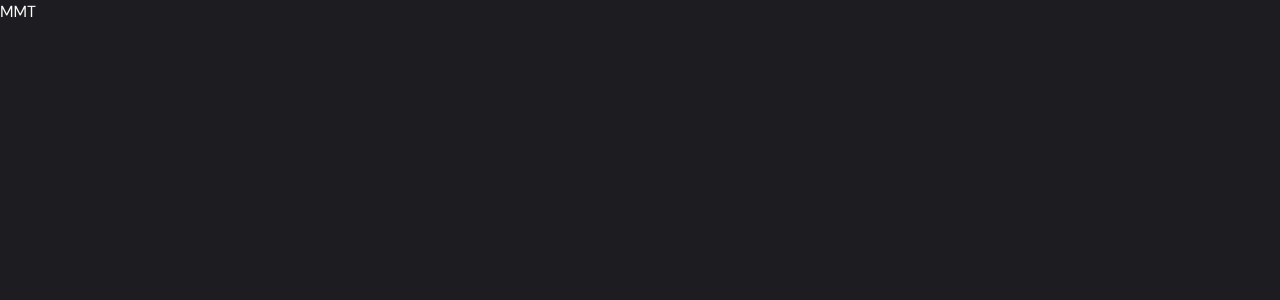
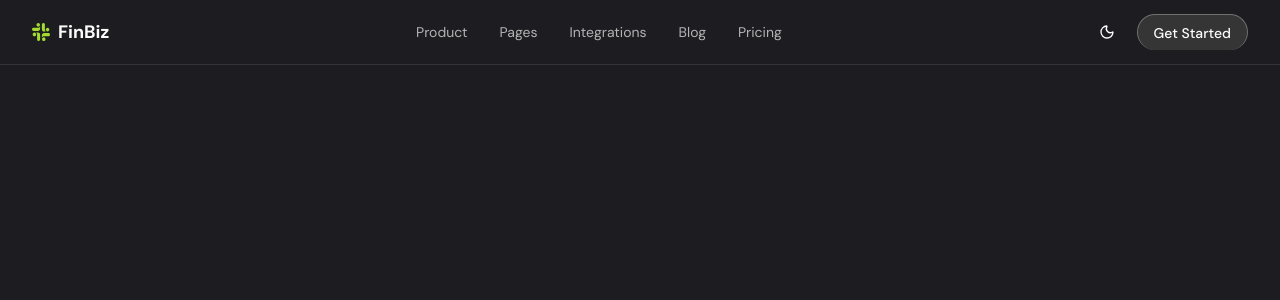
Before and after one commit to mmt20/reactjs-finance-saas, a React (Vite) app: page / in a window 1280 px wide. Shown: the top 300 px of the page. Built offline with nearby package versions, Linux system fonts and the light colour scheme.

Commit message:
feat: make Header and revise Button variants to match design

```diff
--- a/index.html
+++ b/index.html
@@ -7,7 +7,7 @@
 
     <!-- Meta Tags -->
     <meta name="viewport" content="width=device-width, initial-scale=1.0" />
-    <title>reactjs-finance-saas</title>
+    <title>FinBiz - Finance Solutions</title>
 
     <!-- Google Font -->
     <link rel="preconnect" href="https://fonts.googleapis.com" />
--- a/src/App.tsx
+++ b/src/App.tsx
@@ -1,9 +1,12 @@
+import Header from "./components/Header/Header";
 import { ThemeProvider } from "./components/theme/theme-provider";
 
 function App() {
   return (
     <ThemeProvider defaultTheme="dark" storageKey="theme">
-      <div className="min-h-screen bg-background  transition-colors duration-300">MMT</div>
+      <div className="min-h-screen bg-background  transition-colors duration-300">
+        <Header />
+      </div>
     </ThemeProvider>
   );
 }
--- /dev/null
+++ b/src/components/Header/Header.tsx
@@ -0,0 +1,67 @@
+import { useState } from "react";
+import { Menu, X } from "lucide-react";
+import { ThemeToggle } from "./ThemeToggle";
+import { Button } from "../ui/button";
+import LogoIcon from "@/assets/logo.svg?react";
+import { useTheme } from "../theme/theme-provider";
+
+const Header = () => {
+  const [mobileMenuOpen, setMobileMenuOpen] = useState(false);
+  const { theme } = useTheme();
+  return (
+    <header className="sticky top-0 z-50 bg-background backdrop-blur border-b border-border">
+      <div className="max-w-7xl mx-auto px-4 sm:px-6 lg:px-8">
+        <div className="flex h-16 items-center justify-between">
+          {/* Logo */}
+          <div className="flex items-center gap-2">
+            <LogoIcon />
+            <span className="font-bold text-lg">FinBiz</span>
+          </div>
+
+          {/* Desktop Navigation */}
+          <nav className="hidden md:flex items-center gap-8">
+            {["Product", "Pages", "Integrations", "Blog", "Pricing"].map((item) => (
+              <a
+                key={item}
+                href={`#${item}`}
+                className="text-sm text-muted-foreground hover:text-foreground transition-colors"
+              >
+                {item}
+              </a>
+            ))}
+          </nav>
+
+          {/* Actions */}
+          <div className="flex items-center gap-3">
+            <ThemeToggle />
+            <Button className="md:inline-flex" variant={theme ? "light" : "default"}>
+              Get Started
+            </Button>
+            <Button
+              variant="link"
+              className="md:hidden p-2"
+              onClick={() => setMobileMenuOpen(!mobileMenuOpen)}
+              aria-label="Toggle menu"
+              size="icon"
+            >
+              {mobileMenuOpen ? <X className="h-5 w-5" /> : <Menu className="h-5 w-5" />}
+            </Button>
+          </div>
+        </div>
+
+        {/* Mobile Menu */}
+        {mobileMenuOpen && (
+          <nav className="md:hidden flex flex-col gap-2 pb-4 border-t pt-4">
+            {["Product", "Pages", "Integrations", "Blog", "Pricing"].map((item) => (
+              <a key={item} href={`#${item}`} className="px-4 py-2 text-sm hover:bg-muted rounded">
+                {item}
+              </a>
+            ))}
+          </nav>
+        )}
+      </div>
+    </header>
+  );
+};
+
+export default Header;
--- /dev/null
+++ b/src/components/Header/ThemeToggle.tsx
@@ -0,0 +1,21 @@
+import { Moon, Sun } from "lucide-react";
+
+import { Button } from "@/components/ui/button";
+import { useTheme } from "../theme/theme-provider";
+
+export const ThemeToggle = () => {
+  const { theme, setTheme } = useTheme();
+
+  return (
+    <Button
+      variant="ghost"
+      size="sm"
+      onClick={() => setTheme(theme === "dark" ? "light" : "dark")}
+      className="w-9 px-0"
+    >
+      <Sun className="h-[1.2rem] w-[1.2rem] rotate-0 scale-100 transition-all dark:-rotate-90 dark:scale-0" />
+      <Moon className="absolute h-[1.2rem] w-[1.2rem] rotate-90 scale-0 transition-all dark:rotate-0 dark:scale-100" />
+      <span className="sr-only">Toggle theme</span>
+    </Button>
+  );
+};
--- a/src/components/ui/button.tsx
+++ b/src/components/ui/button.tsx
@@ -1,30 +1,32 @@
 import * as React from "react";
 import { Slot } from "@radix-ui/react-slot";
 import { cva, type VariantProps } from "class-variance-authority";
-
 import { cn } from "@/lib/utils";
 
 const buttonVariants = cva(
-  "inline-flex items-center justify-center gap-2 whitespace-nowrap rounded-md text-sm font-medium transition-all disabled:pointer-events-none disabled:opacity-50 [&_svg]:pointer-events-none [&_svg:not([class*='size-'])]:size-4 shrink-0 [&_svg]:shrink-0 outline-none focus-visible:border-ring focus-visible:ring-ring/50 focus-visible:ring-[3px] aria-invalid:ring-destructive/20 dark:aria-invalid:ring-destructive/40 aria-invalid:border-destructive",
+  "inline-flex items-center justify-center gap-2 whitespace-nowrap rounded-full text-sm font-medium transition-all disabled:pointer-events-none disabled:opacity-50 [&_svg]:pointer-events-none [&_svg:not([class*='size-'])]:size-4 shrink-0 [&_svg]:shrink-0 outline-none focus-visible:ring-2 focus-visible:ring-primary-brand focus-visible:ring-offset-2 focus-visible:ring-offset-background",
   {
     variants: {
       variant: {
-        default: "bg-primary text-primary-foreground hover:bg-primary/90",
-        destructive:
-          "bg-destructive text-white hover:bg-destructive/90 focus-visible:ring-destructive/20 dark:focus-visible:ring-destructive/40 dark:bg-destructive/60",
+        default:
+          "bg-btn-dark text-btn-dark-text border border-btn-dark border-b-0 hover:bg-opacity-90 active:bg-opacity-80 dark:bg-btn-dark dark:text-btn-dark-text dark:border-btn-dark dark:border-b-0",
+        light:
+          "bg-btn-light text-btn-light-text-dark border border-btn-light-border-light border-b-0 hover:bg-opacity-90 active:bg-opacity-80 dark:bg-btn-light dark:text-btn-light-text-dark dark:border-btn-light-border-dark dark:border-b-0",
+        accent:
+          "bg-btn-accent text-btn-accent-text hover:bg-opacity-90 active:bg-opacity-80 font-semibold dark:bg-btn-accent dark:text-btn-accent-text",
         outline:
-          "border bg-background shadow-xs hover:bg-accent hover:text-accent-foreground dark:bg-input/30 dark:border-input dark:hover:bg-input/50",
-        secondary: "bg-secondary text-secondary-foreground hover:bg-secondary/80",
-        ghost: "hover:bg-accent hover:text-accent-foreground dark:hover:bg-accent/50",
-        link: "text-primary underline-offset-4 hover:underline",
+          "border border-btn-light-border-light bg-transparent text-btn-light-text border-b-0 hover:bg-btn-light hover:bg-opacity-20 active:bg-opacity-30 dark:border-btn-light-border-dark dark:text-btn-light-text-dark dark:hover:bg-[#fcfcfc] dark:hover:bg-opacity-10 dark:active:bg-opacity-20",
+        ghost:
+          "text-btn-light-text hover:bg-btn-light hover:bg-opacity-10 active:bg-opacity-20 dark:text-btn-light-text-dark dark:hover:bg-[#fcfcfc] dark:hover:bg-opacity-10 dark:active:bg-opacity-20",
+        link: "text-btn-accent hover:underline underline-offset-4 dark:text-btn-accent",
       },
       size: {
         default: "h-9 px-4 py-2 has-[>svg]:px-3",
-        sm: "h-8 rounded-md gap-1.5 px-3 has-[>svg]:px-2.5",
-        lg: "h-10 rounded-md px-6 has-[>svg]:px-4",
-        icon: "size-9",
-        "icon-sm": "size-8",
-        "icon-lg": "size-10",
+        sm: "h-8 rounded-full gap-1.5 px-3 has-[>svg]:px-2.5 text-xs",
+        lg: "h-10 rounded-full px-6 has-[>svg]:px-4 text-base",
+        icon: "size-9 rounded-full",
+        "icon-sm": "size-8 rounded-full",
+        "icon-lg": "size-10 rounded-full",
       },
     },
     defaultVariants: {
--- a/src/index.css
+++ b/src/index.css
@@ -44,6 +44,16 @@
 
   /* Radius */
   --radius: 0.5rem;
+
+  /* Button Colors - Light Mode */
+  --btn-dark: #1f1f1f;
+  --btn-dark-text: #fbfbfb;
+  --btn-dark-border: #1f1f1f;
+  --btn-light: #f6f6f6;
+  --btn-light-text: #1d1c20;
+  --btn-light-border: #d0d0d0;
+  --btn-accent: #a3dc2f;
+  --btn-accent-text: #1d1c20;
 }
 
 .dark {
@@ -54,7 +64,7 @@
   --card-foreground: #fcfcfc;
 
   --primary: #1d1c20;
-  --primary-bran: #a3dc2f;
+  --primary-brand: #a3dc2f;
   --primary-foreground: #faffe5;
 
   --secondary: #444444;
@@ -78,6 +88,16 @@
   --gray-3: #828282;
   --gray-4: #bdbdbd;
   --gray-6: #f2f2f2;
+
+  /* Button Colors - Dark Mode */
+  --btn-dark: #1f1f1f;
+  --btn-dark-text: #fbfbfb;
+  --btn-light: #353535;
+  --btn-light-text-dark: #fcfcfc;
+  --btn-light-border-dark: #707070;
+  --btn-light-border-light: #d0d0d0;
+  --btn-accent: #a3dc2f;
+  --btn-accent-text: #1d1c20;
 }
 
 @theme inline {
@@ -127,6 +147,16 @@
   --color-sidebar-accent-foreground: var(--foreground);
   --color-sidebar-border: var(--border);
   --color-sidebar-ring: var(--ring);
+
+  /* Button Colors */
+  --color-btn-dark: var(--btn-dark);
+  --color-btn-dark-text: var(--btn-dark-text);
+  --color-btn-light: var(--btn-light);
+  --color-btn-light-text-dark: var(--btn-light-text-dark);
+  --color-btn-light-border-dark: var(--btn-light-border-dark);
+  --color-btn-light-border-light: var(--btn-light-border-light);
+  --color-btn-accent: var(--btn-accent);
+  --color-btn-accent-text: var(--btn-accent-text);
 }
 
 @layer base {
--- a/vite.config.ts
+++ b/vite.config.ts
@@ -8,8 +8,11 @@ export default defineConfig({
   plugins: [react(), tailwindcss(), svgr()],
   resolve: {
     alias: {
+      "@": path.resolve(__dirname, "src"),
       "@assets": path.resolve(__dirname, "src/assets"),
       "@components": path.resolve(__dirname, "src/components"),
+      "@lib": path.resolve(__dirname, "src/lib"),
+      "@types": path.resolve(__dirname, "src/types"),
     },
   },
 });
```
